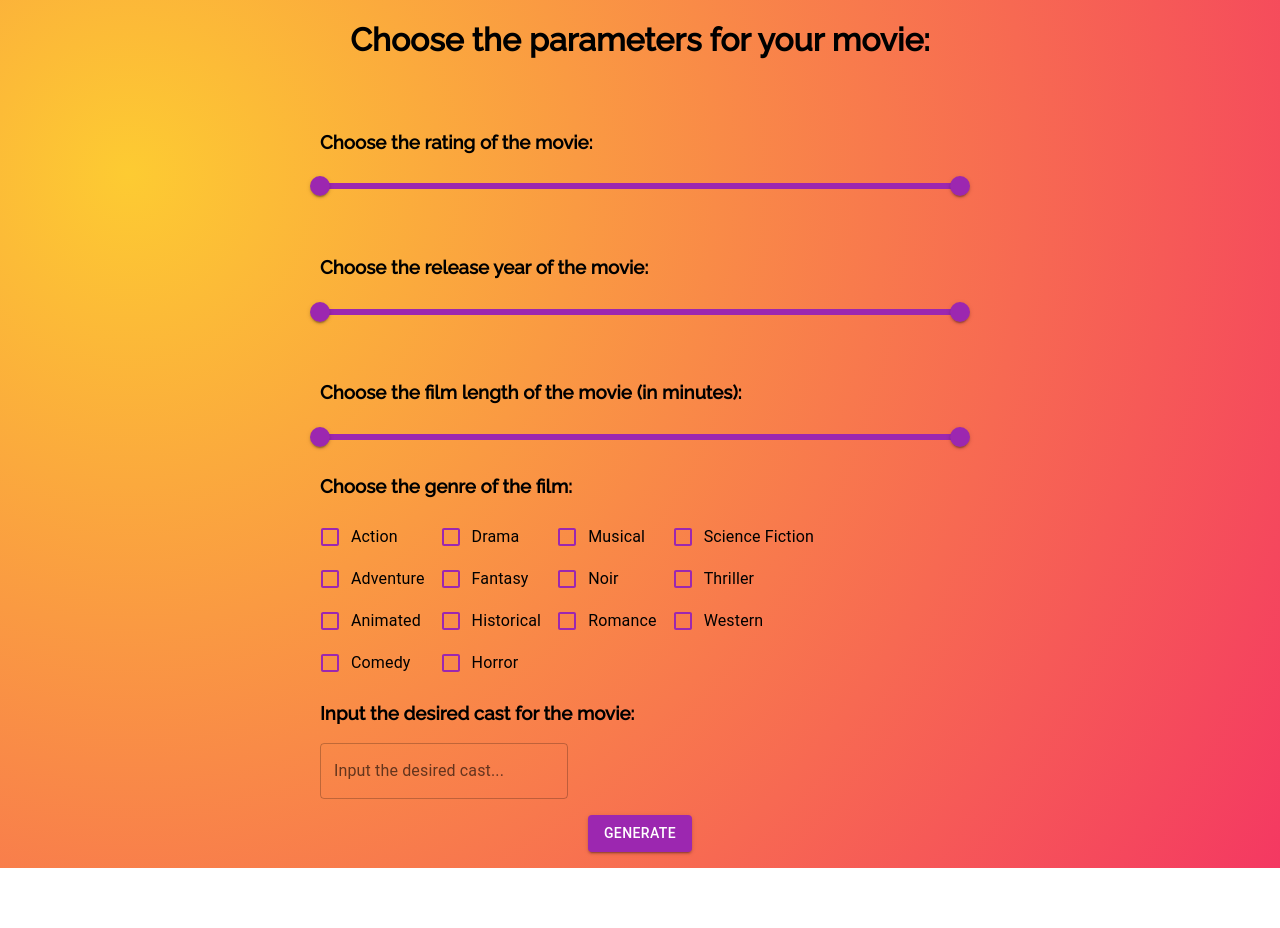
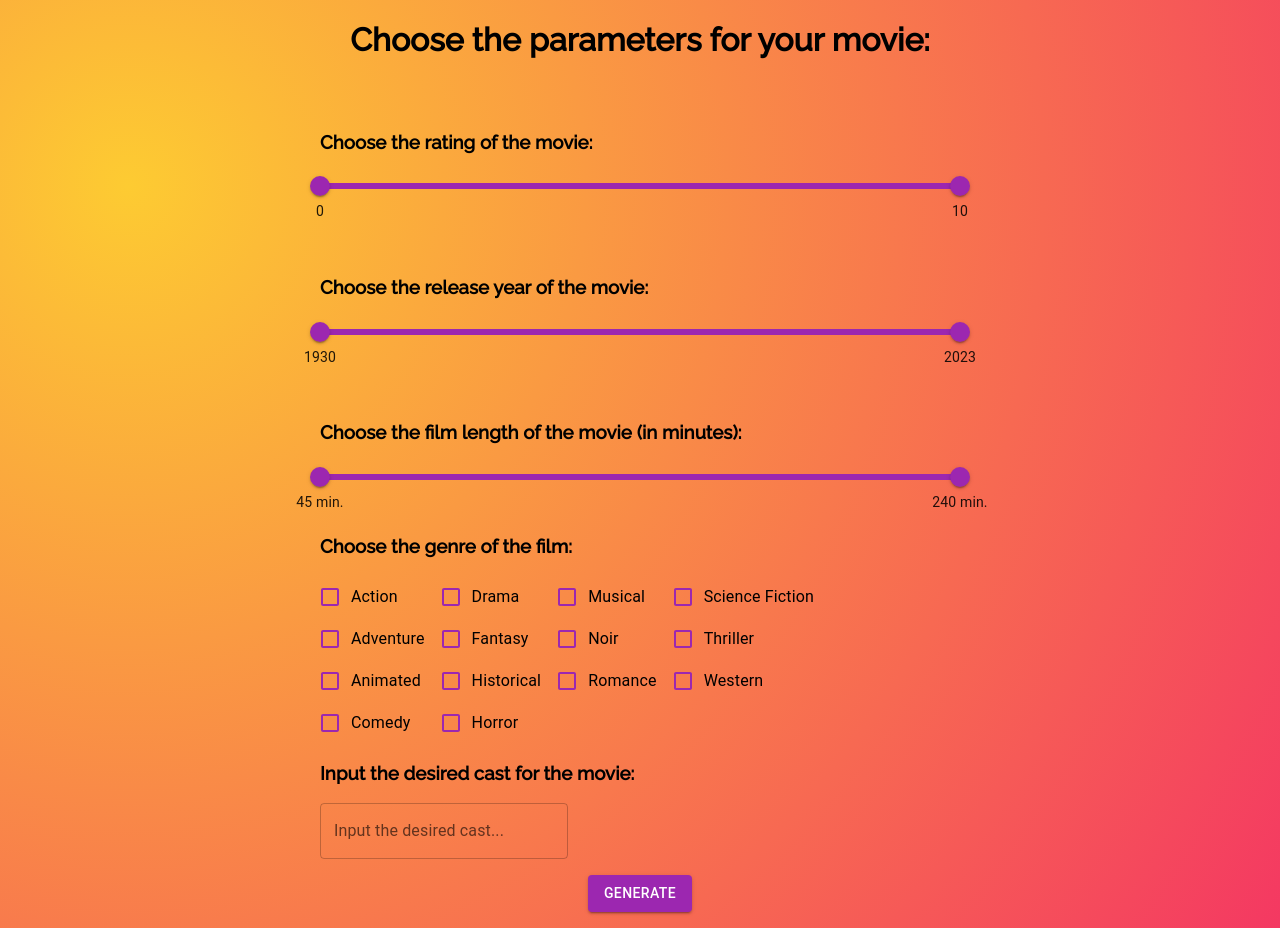
Before and after one commit to d3nnyyy/movieGenerator, a React (Create React App) app in the folder frontend/: page / in a window 1280 px wide. Before the commit the page ends 868 px from the top, so only its background shows below. Built offline with nearby package versions, Linux system fonts and the light colour scheme.

Commit message:
added minor ui improvements

```diff
--- a/frontend/src/App.js
+++ b/frontend/src/App.js
@@ -121,6 +121,36 @@ function App() {
 
 
   }
+  const filmLengthMarks = [
+    {
+      value: 45,
+      label: '45 min.',
+    },
+    {
+      value: 240,
+      label: '240 min.',
+    }];
+
+  const ratingMarks = [
+    {
+      value: 0,
+      label: '0'
+    },
+    {
+      value: 10,
+      label:'10'
+    }]
+  const releaseYearMarks = [
+    {
+      value: 1930,
+      label: '1930'
+    },
+    {
+      value: 2023,
+      label: '2023'
+    }
+  ]
+
   const handleRatingChange = (event, newValue) => {
     setRating(newValue);
   };
@@ -197,11 +227,12 @@ function App() {
             <Slider
               color="secondary"
               valueLabelDisplay="auto"
-              step={1}
+              step={0.5}
               value={rating}
               onChange={handleRatingChange}
               min={0}
               max={10}
+              marks = {ratingMarks}
               disableSwap
             />
           </div>
@@ -214,6 +245,7 @@ function App() {
               onChange={handleYearChange}
               min={1930}
               max={2023}
+              marks = {releaseYearMarks}
               disableSwap
             />
           </div>
@@ -227,6 +259,7 @@ function App() {
               step={5}
               min={45}
               max={240}
+              marks={filmLengthMarks}
               disableSwap
             />
           </div>
```
